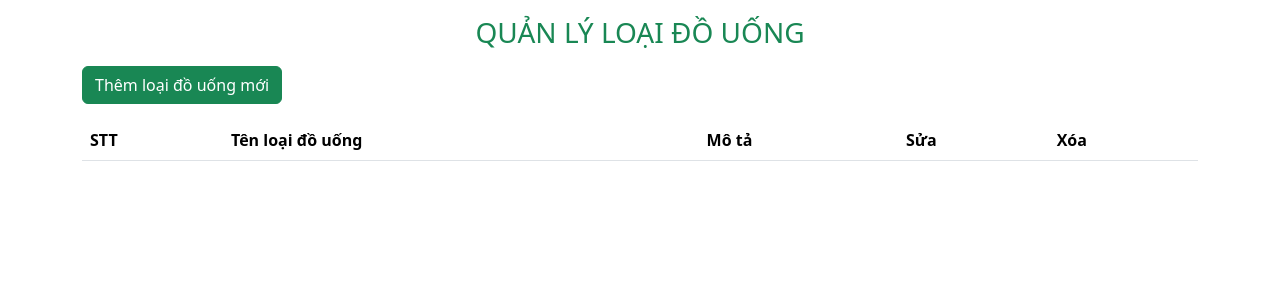
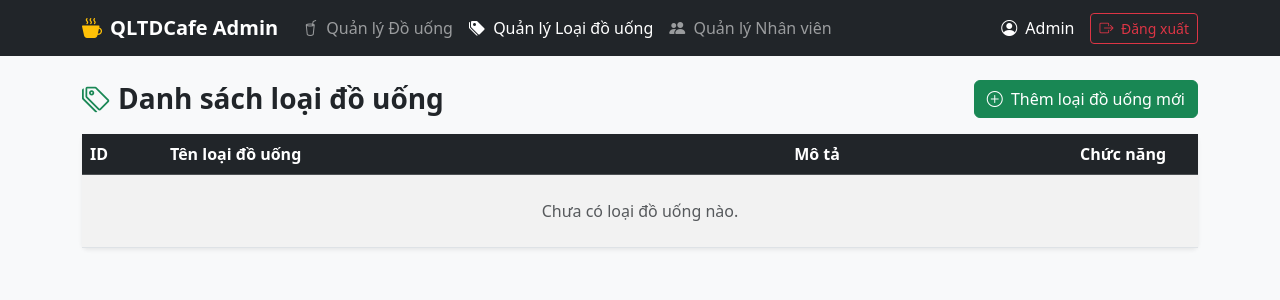
Before and after one commit to ahnhtu22/QLTDCafe, a PHP site: page / in a window 1280 px wide. Shown: the top 300 px of the page. Run offline with PHP 8.4, Linux system fonts and the light colour scheme; data that the repository does not hold is empty.

Commit message:
Cập nhật đường link bị lệch URL trong categories

```diff
--- a/app/views/admin/categories/index.php
+++ b/app/views/admin/categories/index.php
@@ -1,55 +1,105 @@
 <!DOCTYPE html>
-<html lang="en">
+<html lang="vi">
 <head>
     <meta charset="UTF-8">
     <meta name="viewport" content="width=device-width, initial-scale=1.0">
-    <title>Menu Management</title>
-    <link href="https://cdn.jsdelivr.net/npm/bootstrap@5.3.8/dist/css/bootstrap.min.css" rel="stylesheet" integrity="sha384-sRIl4kxILFvY47J16cr9ZwB07vP4J8+LH7qKQnuqkuIAvNWLzeN8tE5YBujZqJLB" crossorigin="anonymous">
-    <link rel="stylesheet" href="https://cdn.jsdelivr.net/npm/bootstrap-icons@1.13.1/font/bootstrap-icons.min.css">
-    <!-- <link rel="stylesheet" href="css/bootstrap.min.css">
-    <link rel="stylesheet" href="font/bootstrap-icons.min.css"> -->
+    <title>Quản lý Loại đồ uống - QLTDCafe Admin</title>
+    <link href="https://cdn.jsdelivr.net/npm/bootstrap@5.3.3/dist/css/bootstrap.min.css" rel="stylesheet">
+    <link rel="stylesheet" href="https://cdn.jsdelivr.net/npm/bootstrap-icons@1.11.3/font/bootstrap-icons.min.css">
 </head>
-<body>
-    <div class ="container">
-        <h3 class= "text-center text-uppercase text-success mt-3 mb-3">Quản lý loại đồ uống</h3>
-        <a href="?controller=addCategory" class='btn btn-success'>Thêm loại đồ uống mới </a>
-    <table class="table mt-3">
-        <thead>
+<body class="bg-light">
+
+    <!-- Admin Navigation Bar -->
+    <nav class="navbar navbar-expand-lg navbar-dark bg-dark mb-4">
+        <div class="container">
+            <a class="navbar-brand fw-bold" href="?controller=admin&action=index">
+                <i class="bi bi-cup-hot-fill text-warning me-2"></i>QLTDCafe Admin
+            </a>
+            <button class="navbar-toggler" type="button" data-bs-toggle="collapse" data-bs-target="#adminNavbar">
+                <span class="navbar-toggler-icon"></span>
+            </button>
+            <div class="collapse navbar-collapse" id="adminNavbar">
+                <ul class="navbar-nav me-auto mb-2 mb-lg-0">
+                    <li class="nav-item">
+                        <a class="nav-link" href="?controller=admin&action=index">
+                            <i class="bi bi-cup-straw me-1"></i> Quản lý Đồ uống
+                        </a>
+                    </li>
+                    <li class="nav-item">
+                        <a class="nav-link active" href="?controller=category&action=index">
+                            <i class="bi bi-tags-fill me-1"></i> Quản lý Loại đồ uống
+                        </a>
+                    </li>
+                    <li class="nav-item">
+                        <a class="nav-link" href="?controller=user&action=staffList">
+                            <i class="bi bi-people-fill me-1"></i> Quản lý Nhân viên
+                        </a>
+                    </li>
+                </ul>
+                <div class="d-flex align-items-center text-white">
+                    <span class="me-3">
+                        <i class="bi bi-person-circle me-1"></i>
+                        <?= htmlspecialchars($_SESSION['username'] ?? 'Admin') ?>
+                    </span>
+                    <a href="?controller=user&action=logout" class="btn btn-outline-danger btn-sm">
+                        <i class="bi bi-box-arrow-right me-1"></i> Đăng xuất
+                    </a>
+                </div>
+            </div>
+        </div>
+    </nav>
+
+    <div class="container">
+        <div class="d-flex justify-content-between align-items-center mb-3">
+            <h3 class="text-dark fw-bold mb-0">
+                <i class="bi bi-tags text-success me-2"></i>Danh sách loại đồ uống
+            </h3>
+            <a href="?controller=category&action=add" class="btn btn-success">
+                <i class="bi bi-plus-circle me-1"></i> Thêm loại đồ uống mới
+            </a>
+        </div>
+
+        <div class="card shadow-sm border-0">
+            <div class="card-body p-0">
+                <table class="table table-hover table-striped mb-0">
+                    <thead class="table-dark">
                         <tr>
-            <th scope="col">STT</th>
-            <th scope="col">Tên loại đồ uống</th>
-            <th scope="col">Mô tả</th>
-            <th scope="col">Sửa</th>
-            <th scope="col">Xóa</th>
+                            <th style="width: 80px;">ID</th>
+                            <th>Tên loại đồ uống</th>
+                            <th>Mô tả</th>
+                            <th class="text-center" style="width: 150px;">Chức năng</th>
                         </tr>
                     </thead>
                     <tbody>
-            <?php
-                foreach ( $categories as $category){
-            ?>
+                        <?php if(!empty($categories)): ?>
+                            <?php foreach ($categories as $category): ?>
                                 <tr>
-                    <th scope="row"><?=$category->getId();?></th>
-                    <td><?=$category->getName();?></td>
-                    <td><?=$category->getDescription();?></td>
-                    <td>
-                        <a href="?controller=editCategoryt&id=<?= $category->getId ()?>">
-                        <i class="bi bi-pencil-square"></i>
-                    </td>
-                    <td>
-                        <a href="?controller=deleteCategory&id=<?= $category->getId ()?>">
-                        <i class="bi bi-trash"></i>
+                                    <td class="align-middle fw-bold"><?=$category->getId();?></td>
+                                    <td class="align-middle fw-semibold"><?=htmlspecialchars($category->getName());?></td>
+                                    <td class="align-middle"><?=htmlspecialchars($category->getDescription() ?? '');?></td>
+                                    <td class="align-middle text-center">
+                                        <a href="?controller=category&action=edit&id=<?= $category->getId() ?>"
+                                           class="btn btn-warning btn-sm me-1" title="Sửa">
+                                            <i class="bi bi-pencil-square"></i> Sửa
+                                        </a>
+                                        <a href="?controller=category&action=delete&id=<?= $category->getId() ?>"
+                                           class="btn btn-danger btn-sm" title="Xóa">
+                                            <i class="bi bi-trash"></i> Xóa
+                                        </a>
                                     </td>
                                 </tr>
-            <?php
-                }
-            ?>
+                            <?php endforeach; ?>
+                        <?php else: ?>
+                            <tr>
+                                <td colspan="4" class="text-center text-muted py-4">Chưa có loại đồ uống nào.</td>
+                            </tr>
+                        <?php endif; ?>
                     </tbody>
                 </table>
             </div>
-    <script src="https://cdn.jsdelivr.net/npm/bootstrap@5.3.8/dist/js/bootstrap.bundle.min.js"
-        integrity="sha384-FKyoEForCGlyvwx9Hj09JcYn3nv7wiPVlz7YYwJrWVcXK/BmnVDxM+D2scQbITxI"
-        crossorigin="anonymous">
-    </script>
-    <!-- <script src="js/bootstrap.bundle.min.js"></script> -->
+        </div>
+    </div>
+
+    <script src="https://cdn.jsdelivr.net/npm/bootstrap@5.3.3/dist/js/bootstrap.bundle.min.js"></script>
 </body>
 </html>
```
Also changed, not shown: app/views/admin/categories/add.php (+31 -55 lines), app/views/admin/categories/delete.php (+31 -41 lines), app/views/admin/categories/edit.php (+31 -41 lines). Lines whose indentation alone changed are shown as unchanged.
